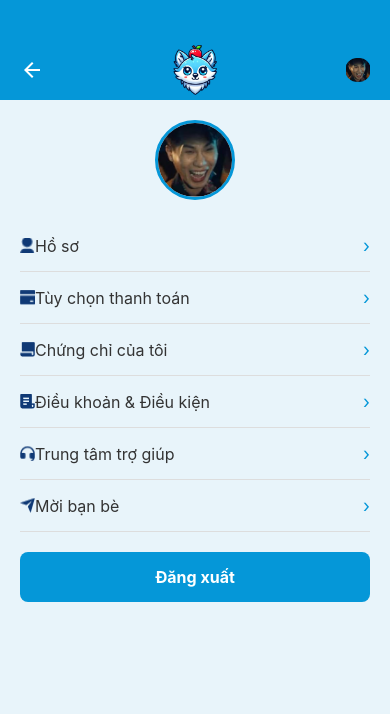
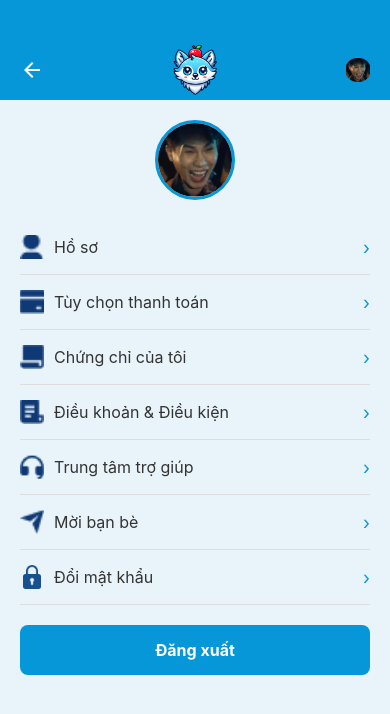
Before and after one commit to ldp2003/FocyLearning_project, a React Native app: screen /Settings in a window 390 px wide. Shown: the top 714 px of the page. Built offline with nearby package versions, Linux system fonts and the light colour scheme.

Commit message:
Them nut doi mat khau

```diff
--- a/screens/MainScreen.js
+++ b/screens/MainScreen.js
@@ -100,7 +100,7 @@ const MainScreen = ({ navigation }) => {
         },
         {
           headers: {
-            Authorization: `Bearer api_key`,
+            Authorization: `Bearer sk-svcacct-1utp1nW4j-gkYxTyN4rIYnNcQoADDHEAxkeLKPSSGsXPVLm67XzRJMlRgNaNT3BlbkFJ_2neETHN58crXUNJJ3sl7LpSObha0SWJlKY572OXtYYGNkPjn2hLqcGcnoIA`,
           },
         }
       );
@@ -231,7 +231,7 @@ const MainScreen = ({ navigation }) => {
 
         <View style={styles.section}>
           <Text style={styles.sectionTitle}>Những bài học nổi bật</Text>
-          <TouchableOpacity>
+          <TouchableOpacity  onPress={() => navigation.navigate('List')}>
             <Text style={styles.seeMore}>Xem thêm ></Text>
           </TouchableOpacity>
         </View>
--- a/screens/SettingScreen.js
+++ b/screens/SettingScreen.js
@@ -14,33 +14,32 @@ export default function SettingScreen({ navigation }) {
   const { logout } = useUser();
 
   const handleLogout = () => {
-    console.log("Đang gọi handleLogout...");
-
     Alert.alert(
       "Xác nhận đăng xuất",
       "Bạn có chắc chắn muốn đăng xuất?",
       [
         {
           text: "Hủy",
-          onPress: () => {
-            console.log("Người dùng đã hủy đăng xuất");
-          },
           style: "cancel",
         },
         {
           text: "Đồng ý",
           onPress: () => {
-            console.log("Đang đăng xuất...");
-            logout(); // xóa thông tin người dùng khỏi context
+            logout();
             navigation.reset({
-            index: 0,
-            routes: [{ name: "Start" }],
-          });
+              index: 0,
+              routes: [{ name: "Start" }],
+            });
           },
         },
       ],
       { cancelable: false }
     );
+  };
+
+  const handleChangePassword = () => {
+    // Chuyển sang màn hình đổi mật khẩu
+    navigation.navigate("ChangePassword");
   };
 
   return (
@@ -76,9 +75,10 @@ export default function SettingScreen({ navigation }) {
           { label: "Điều khoản & Điều kiện", icon: require("../assets/Vector3.png") },
           { label: "Trung tâm trợ giúp", icon: require("../assets/Vector4.png") },
           { label: "Mời bạn bè", icon: require("../assets/Vector5.png") },
+          { label: "Đổi mật khẩu", icon: require("../assets/padlock.png"), onPress: handleChangePassword }, // Mục mới
         ].map((item, index) => (
-          <TouchableOpacity key={index} style={styles.option}>
-            <Image style={styles.optionIcon} source={item.icon}/>
+          <TouchableOpacity key={index} style={styles.option} onPress={item.onPress}>
+            <Image style={styles.optionIcon} source={item.icon} />
             <Text style={styles.optionLabel}>{item.label}</Text>
             <Text style={styles.optionArrow}>›</Text>
           </TouchableOpacity>
@@ -92,6 +92,7 @@ export default function SettingScreen({ navigation }) {
 }
 
 const styles = StyleSheet.create({
+  // Các style giống như trước
   container: {
     flex: 1,
     backgroundColor: "#e8f4fa",
@@ -151,9 +152,9 @@ const styles = StyleSheet.create({
     borderBottomColor: "#ddd",
   },
   optionIcon: {
-    color: "#0597D8",
-    width: 15,
-    height: 15,
+    width: 24,
+    height: 24,
+    marginRight: 10,
   },
   optionLabel: {
     flex: 1,
```
Also changed, not shown: assets/padlock.png (added).
